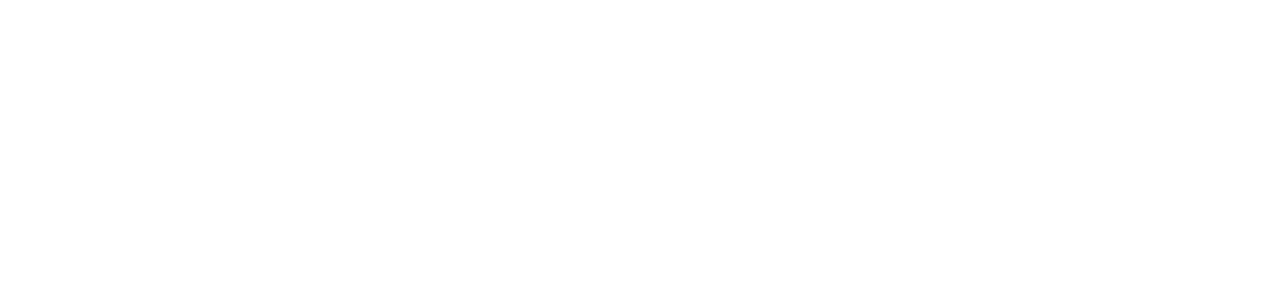
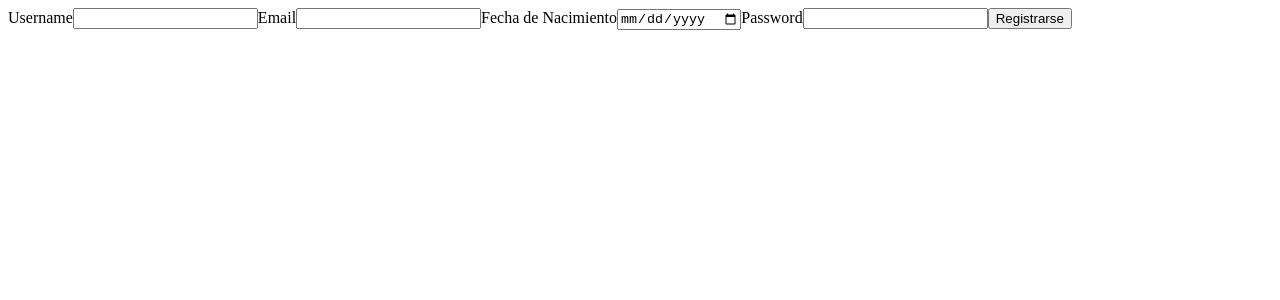
Before and after one commit to MartinMosqueira/Project-SI-2023, a Vue app in the folder Vue-Project/: page /register in a window 1280 px wide. Before the commit this address had no page. Shown: the top 300 px of the page. Built offline with nearby package versions, Linux system fonts and the light colour scheme.

Commit message:
feat(Vue-Project): :sparkles: New register path

```diff
--- a/Vue-Project/src/components/Login.vue
+++ b/Vue-Project/src/components/Login.vue
@@ -3,6 +3,7 @@
     <input v-model="username" placeholder="Username" />
     <input v-model="password" type="password" placeholder="Password" />
     <button @click="login">Login</button>
+    <p>¿No tienes cuenta? <a @mouseenter="isPointer = true" @mouseleave="isPointer = false" :style="{ cursor: isPointer ? 'pointer' : 'default' }" @click="register">Regístrate</a></p>
   </div>
 </template>
 
@@ -15,7 +16,8 @@ export default {
   data() {
     return {
       username: "",
-      password: ""
+      password: "",
+      isPointer: false
     };
   },
   methods: {
@@ -37,7 +39,10 @@ export default {
       } catch (error) {
         console.error("Error al iniciar sesión:", error);
       }
+    },
+    register() {
+      this.$router.push("/register");
     }
-  }
+  },
 };
 </script>
--- /dev/null
+++ b/Vue-Project/src/components/Register.vue
@@ -0,0 +1,59 @@
+<template>
+  <div>
+    <form @submit.prevent="register">
+      <label>Username</label>
+      <input v-model="username" type="text" />
+
+      <label>Email</label>
+      <input v-model="email" type="email" />
+
+      <label>Fecha de Nacimiento</label>
+      <input v-model="fechaNacimiento" type="date" />
+
+      <label>Password</label>
+      <input v-model="password" type="password" />
+
+      <button type="submit">Registrarse</button>
+    </form>
+  </div>
+</template>
+
+<script>
+import axios from "axios";
+import store from "@/store";
+
+export default {
+  name: "Register",
+  data() {
+    return {
+      username: "",
+      email: "",
+      fechaNacimiento: "",
+      password: ""
+    };
+  },
+  methods: {
+    async register() {
+      try {
+        const response = await axios.post("http://localhost:8080/auth/register", {
+          username: this.username,
+          email: this.email,
+          fechaNacimiento: this.fechaNacimiento,
+          password: this.password
+        });
+
+        const token = response.data.token;
+
+        // Almacenar el token en Vuex
+        await store.dispatch("updateToken", token);
+
+        // Redirecciona a la página de perfil después del inicio de sesión exitoso
+        this.$router.push("/home");
+
+      } catch (error) {
+        console.error("Error al iniciar sesión:", error);
+      }
+    }
+  },
+}
+</script>
--- a/Vue-Project/src/router/index.ts
+++ b/Vue-Project/src/router/index.ts
@@ -6,6 +6,7 @@ import store from "../store";
 import Buscar from "../components/Buscar.vue"
 import Publicar from "../components/Publicar.vue"
 import EditarMensaje from "../components/EditarMensaje.vue"
+import Register from "../components/Register.vue"
 
 const router = createRouter({
   history: createWebHistory(import.meta.env.BASE_URL),
@@ -14,6 +15,11 @@ const router = createRouter({
       path: '/',
       name: 'login',
       component: Login
+    },
+    {
+      path: '/register',
+      name: 'register',
+      component: Register
     },
     {
       path: '/publicar',
```
